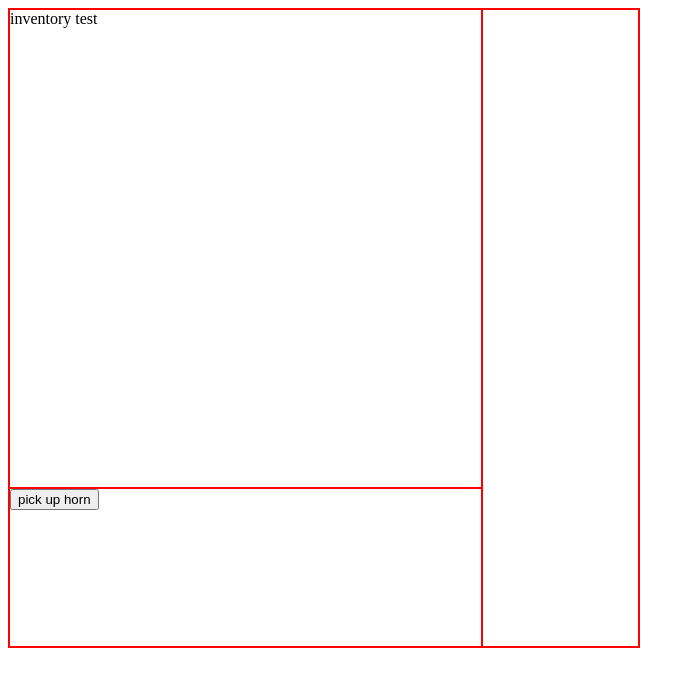
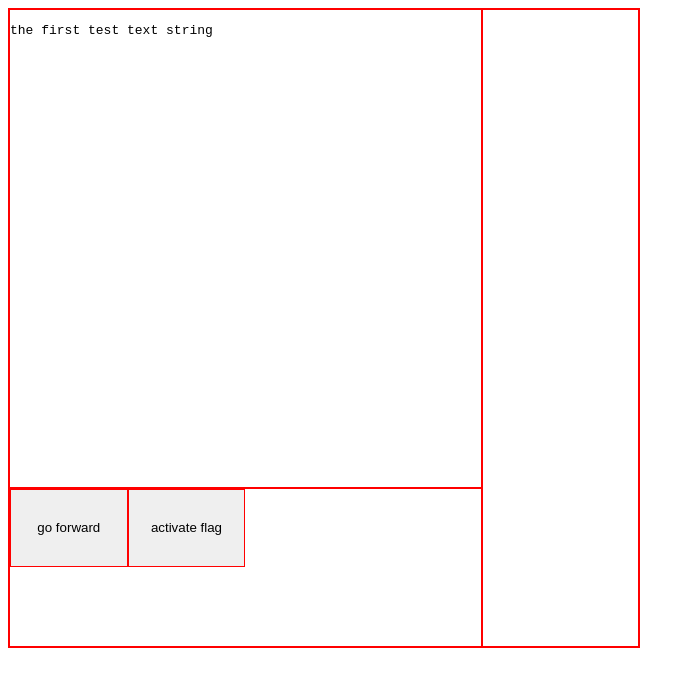
Before and after one commit to TrentWest7190/advFramework-vue, a Vue app: page / in a window 1280 px wide. Shown: the top 686 px of the page, without its empty margins (0-695 px from the left). Built offline with nearby package versions, Linux system fonts and the light colour scheme.

Commit message:
updated text data object and added unit tests

```diff
--- a/src/components/ButtonPanel.vue
+++ b/src/components/ButtonPanel.vue
@@ -14,13 +14,7 @@ export default {
     SingleButton
   },
 
-  props: ['buttonData'],
-
-  methods: {
-    test (button) {
-      console.log(button)
-    }
-  }
+  props: ['buttonData']
 }
 </script>
 
--- a/src/components/SingleButton.vue
+++ b/src/components/SingleButton.vue
@@ -16,17 +16,7 @@ export default {
     displayButton () {
       let playerFlags = this.$store.state.playerFlagModule
       let playerInventory = this.$store.state.playerInventoryModule.items
-      return _.every(this.button.conditional, function (subCondition) {
-        let conditionType = subCondition.condition
-        let parameter
-        if (subCondition.type === 'inventory') {
-          parameter = playerInventory
-        } else {
-          parameter = playerFlags[subCondition.flag]
-        }
-        let value = subCondition.value
-        return utilFuncs.logicalOperators[conditionType](parameter, value)
-      })
+      return utilFuncs.checkConditions(playerFlags, playerInventory, this.button.conditional)
     }
   },
 
@@ -41,4 +31,12 @@ export default {
 </script>
 
 <style lang="css" scoped>
+button {
+  width: 25%;
+  height: 50%;
+  text-align: center;
+  border: 1px solid red;
+  float: left;
+  outline: none;
+}
 </style>
--- a/src/components/TextPanel.vue
+++ b/src/components/TextPanel.vue
@@ -1,5 +1,7 @@
 <template>
-<div id="text-panel">{{ displayText }}</div>
+  <div id="text-panel">
+    <pre v-for="text in displayText">{{ text }}</pre>
+  </div>
 </template>
 
 <script>
@@ -11,7 +13,7 @@ export default {
 
   computed: {
     displayText () {
-      return this.textData.text
+      return this.textData.loadedText
     }
   }
 }
--- a/src/config.js
+++ b/src/config.js
@@ -1,3 +1,3 @@
 export default {
-  'startScreenId': 4
+  'startScreenId': 1
 }
--- a/src/data.js
+++ b/src/data.js
@@ -1,21 +1,24 @@
 const textData = [{
-  'id': 1,
+  'textId': 1,
   'text': 'the first test text string'
 }, {
-  'id': 2,
+  'textId': 2,
   'text': 'the second test text string'
 }, {
-  'id': 3,
+  'textId': 3,
   'text': 'test screen for counters'
 }, {
-  'id': 4,
+  'textId': 4,
   'text': 'inventory test'
 }, {
-  'id': 5,
+  'textId': 5,
   'text': 'doota doot doo'
 }, {
-  'id': 6,
+  'textId': 6,
   'text': ['this is a test of an array of text', 'this is the second string in the array', 'and the third']
+}, {
+  'textId': 7,
+  'text': {'default': 'first string', 'second': 'second string'}
 }]
 
 const buttonData = [{
@@ -113,78 +116,178 @@ const buttonData = [{
       'itemName': 'horn'
     }
   }]
+}, {
+  'id': 14,
+  'text': 'cycle text',
+  'action': [{
+    'type': 'cycleText'
+  }]
+}, {
+  'id': 15,
+  'text': 'load new text',
+  'action': [{
+    'type': 'loadText',
+    'target': 'second'
+  }]
+}, {
+  'id': 16,
+  'text': 'bash horn',
+  'action': [{
+    'type': 'useItem',
+    'target': {
+      'itemName': 'horn',
+      'subtractUses': 1
+    }
+  },
+    {
+      'type': 'displayText',
+      'target': 'You pound out the horn into a fine mist'
+    }]
 }]
 
-const screenData = [{
-  'id': 1,
-  'text': 1,
+const screenData = [
+  {
+    'screenId': 1,
+    'text': {
+      'textId': 1
+    },
     'buttons': [
-    { 'id': 1 },
-    { 'id': 3 }
+      {
+        'id': 1
+      },
+      {
+        'id': 3
+      }
     ]
-}, {
-  'id': 2,
-  'text': 2,
+  },
+  {
+    'screenId': 2,
+    'text': {
+      'textId': 2
+    },
     'buttons': [
-    { 'id': 2 }, {
+      {
+        'id': 2
+      },
+      {
         'id': 4,
-      'conditional': [{
+        'conditional': [
+          {
             'flag': 'testFlag',
             'condition': 'is',
             'value': true
-      }]
+          }
+        ]
       },
-    { 'id': 8 }
+      {
+        'id': 8
+      }
     ]
-}, {
-  'id': 3,
-  'text': 3,
-  'buttons': [{
+  },
+  {
+    'screenId': 3,
+    'text': {
+      'textId': 3,
+      'conditional': [
+        {
+          'flag': 'testFlag',
+          'condition': 'is',
+          'value': true
+        }
+      ]
+    },
+    'buttons': [
+      {
         'id': 5,
-    'conditional': [{
+        'conditional': [
+          {
             'flag': 'testCounter',
             'condition': 'is',
             'value': 10
-    }]
-  }, {
+          }
+        ]
+      },
+      {
         'id': 6,
-    'conditional': [{
+        'conditional': [
+          {
             'flag': 'testCounter',
             'condition': 'lessThan',
             'value': 10
-    }]
-  }, {
+          }
+        ]
+      },
+      {
         'id': 7,
-    'conditional': [{
+        'conditional': [
+          {
             'flag': 'testCounter',
             'condition': 'greaterThan',
             'value': 10
-    }]
+          }
+        ]
       },
-  { 'id': 9 },
-  { 'id': 10 }
+      {
+        'id': 9
+      },
+      {
+        'id': 10
+      }
     ]
-}, {
-  'id': 4,
-  'text': 4,
+  },
+  {
+    'screenId': 4,
+    'text': {
+      'textId': 4
+    },
     'buttons': [
-    { 'id': 11 }, {
+      {
+        'id': 11
+      },
+      {
         'id': 12,
-      'conditional': [{
+        'conditional': [
+          {
             'type': 'inventory',
             'condition': 'has',
             'value': 'horn'
-      }]
-    }, {
+          }
+        ]
+      },
+      {
         'id': 13,
-      'conditional': [{
+        'conditional': [
+          {
             'type': 'inventory',
             'condition': 'has',
             'value': 'horn'
-      }]
           }
         ]
-}]
+      },
+      {
+        'id': 16,
+        'conditional': [
+          {
+            'type': 'inventory',
+            'condition': 'has',
+            'value': 'horn'
+          }
+        ]
+      }
+    ]
+  },
+  {
+    'screenId': 5,
+    'text': {
+      'textId': 7
+    },
+    'buttons': [
+      {
+        'id': 15
+      }
+    ]
+  }
+]
 
 const flagData = [{
   'flagName': 'testFlag',
--- a/src/store/index.js
+++ b/src/store/index.js
@@ -5,10 +5,7 @@ import config from '../config'
 import _ from 'lodash'
 import Text from './structure/text'
 
-const testText = new Text(data.textData[0])
-console.log(testText)
-
-const compiledScreens = screenCompiler(data)
+var compiledScreens = screenCompiler(data)
 
 Vue.use(Vuex)
 
@@ -52,23 +49,37 @@ const playerInventoryModule = {
           state.items.splice(index, 1)
         }
       }
+    },
+    useItem (state, itemData) {
+      for (let index in state.items) {
+        if (state.items[index].itemName === itemData.itemName) {
+          state.items[index].amount -= itemData.subtractUses
+          if (state.items[index].amount <= 0) state.items.splice(index, 1)
+        }
+      }
     }
   }
 }
 
 export default new Vuex.Store({
   state: {
-    loadedScreen: getById(compiledScreens, config.startScreenId)
+    compiledScreens: compiledScreens,
+    loadedScreen: getByAttribute(compiledScreens, config.startScreenId, 'screenId')
   },
   getters: {
   },
   mutations: {
     loadScreen (state, screenIdToLoad) {
-      console.log('loadScreen', screenIdToLoad)
-      state.loadedScreen = getById(compiledScreens, screenIdToLoad)
+      state.loadedScreen = getByAttribute(state.compiledScreens, screenIdToLoad, 'screenId')
     },
     appendText (state, textObj) {
-      state.loadedScreen.text.text += ' ' + textObj.text
+      state.loadedScreen.text.addText(textObj.getLoadedText())
+    },
+    cycleText (state) {
+      state.loadedScreen.text.incrementPointer()
+    },
+    loadText (state, textKeyToLoad) {
+      state.loadedScreen.text.getText(textKeyToLoad)
     }
   },
   modules: {
@@ -80,7 +91,8 @@ export default new Vuex.Store({
 function screenCompiler (data) {
   let compiledScreens = _.map(data.screenData, function (screen) {
     let compiledScreen = _.cloneDeep(screen)
-    compiledScreen.text = _.find(data.textData, {'id': screen.text})
+    if (typeof screen.text === 'string') compiledScreen.text = new Text(screen.text)
+    else compiledScreen.text = new Text(getByAttribute(data.textData, screen.text.textId, 'textId'))
     compiledScreen.buttons = _.map(compiledScreen.buttons, compileButtons)
     return compiledScreen
   })
@@ -97,8 +109,10 @@ function compileButtons (button) {
 }
 
 function compileAction (action) {
-  if (action.type === 'displayText') {
-    action.target = getById(data.textData, action.target.id)
+  if (action.type === 'displayText' && typeof action.target === 'number') {
+    action.target = new Text(getByAttribute(data.textData, action.target.id, 'textId'))
+  } else if (typeof action.target === 'string') {
+    action.target = new Text(action.target, true)
   }
   return action
 }
@@ -116,6 +130,6 @@ function compileItem (itemData) {
   return inventoryItem
 }
 
-function getById (obj, id) {
-  return _.find(obj, {'id': id})
+function getByAttribute (obj, match, attr) {
+  return _.find(obj, function (child) { return child[attr] === match })
 }
--- a/src/store/structure/text.js
+++ b/src/store/structure/text.js
@@ -1,29 +1,63 @@
-const ENUM_STATIC = 'static'
+import _ from 'lodash'
+
+const ENUM_TOEND = 'toEnd'
 const ENUM_LOOP = 'loop'
 
 export default class {
-  constructor (textObj) {
-    this.id = textObj.id
-    this.textType = typeof textObj.text
-    this.text = textObj.text
+  constructor (textObj, onlyString) {
+    this.textType = onlyString ? this.setupTextType(textObj) : this.setupTextType(textObj.text)
+    this.textStore = this.setupText(textObj.text, this.textType)
     this.displayType = textObj.displayType || 'static'
-    this.pointer = 0
+    this.pointer = this.getTextType() === 'object' ? 'default' : 0
+    this.loadedText = []
+    this.loadTextFromStore()
   }
 
-  getId () {
-    return this.id
+  setupTextType (textObj) {
+    if (_.isArray(textObj)) return 'array'
+    else return typeof textObj
   }
 
-  getText () {
-    if (this.textType === 'string') {
-      return this.text
-    } else {
-      if (this.displayType === ENUM_STATIC) return this.text[this.pointer]
-      else if (this.displayType === ENUM_LOOP) return this.text[this.pointer++]
-    }
+  getTextType () {
+    return this.textType
   }
 
-  getDisplayType () {
-    return this.displayType
+  setupText (textObj, textType) {
+    if (textType === 'string' || textType === 'object') return textObj
+    if (textType === 'array') return this.textArrayToObject(textObj)
+  }
+
+  loadTextFromStore (pointer = this.pointer) {
+    // if the textStore is a string, there's only one thing to load
+    if (this.getTextType() === 'string') this.loadedText.push(this.textStore)
+    // if the textStore is an object or array, load it from the pointer
+    else this.loadedText[0] = this.textStore[pointer]
+
+    // if the textStore loops or goes to the end, increment the pointer
+    // so that the next time this is called it will pull the subsequent value from the store
+    if (this.displayType === ENUM_LOOP || this.displayType === ENUM_TOEND) this.incrementPointer()
+  }
+
+  addTextFromChild (childText) {
+    this.loadedText.push(childText.loadTextFromStore())
+  }
+
+  getLoadedText (index = 0) {
+    return this.loadedText[index]
+  }
+
+  incrementPointer () {
+    let storeSize = _.keys(this.textStore).length
+    if (this.pointer++ >= storeSize - 1 && this.displayType === ENUM_LOOP) this.pointer = 0
+    else this.pointer = storeSize - 1
+    return this.pointer
+  }
+
+  textArrayToObject (textArray) {
+    let counter = 0
+    return _.transform(textArray, function (result, value) {
+      result[counter++] = value
+      return result
+    }, {})
   }
 }
--- a/src/utilityFunctions.js
+++ b/src/utilityFunctions.js
@@ -1,5 +1,19 @@
 import store from './store'
 import _ from 'lodash'
+
+const checkConditions = function (playerFlags, playerInventory, conditions) {
+  return _.every(conditions, function (subCondition) {
+    let conditionType = subCondition.condition
+    let parameter
+    if (subCondition.type === 'inventory') {
+      parameter = playerInventory
+    } else {
+      parameter = playerFlags[subCondition.flag]
+    }
+    let value = subCondition.value
+    return logicalOperators[conditionType](parameter, value)
+  })
+}
 
 const logicalOperators = {
   'is': function (parameter, value) {
@@ -30,9 +44,18 @@ const performableActions = {
   'dropItem': function (target) {
     store.commit('removeItem', target)
   },
+  'useItem': function (target) {
+    store.commit('useItem', target)
+  },
   'displayText': function (target) {
     store.commit('appendText', target)
+  },
+  'cycleText': function () {
+    store.commit('cycleText')
+  },
+  'loadText': function (target) {
+    store.commit('loadText', target)
   }
 }
 
-export { logicalOperators, performableActions }
+export { logicalOperators, performableActions, checkConditions }
```
Also changed, not shown: 2 other files (tests, documents, lock files or other folders). Lines whose indentation alone changed are shown as unchanged.
